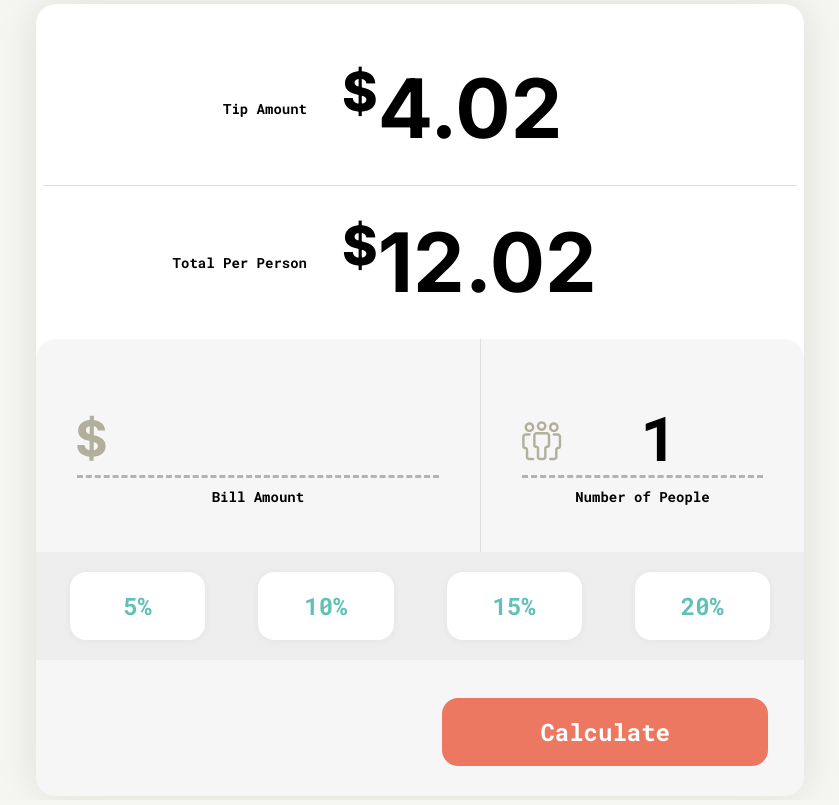
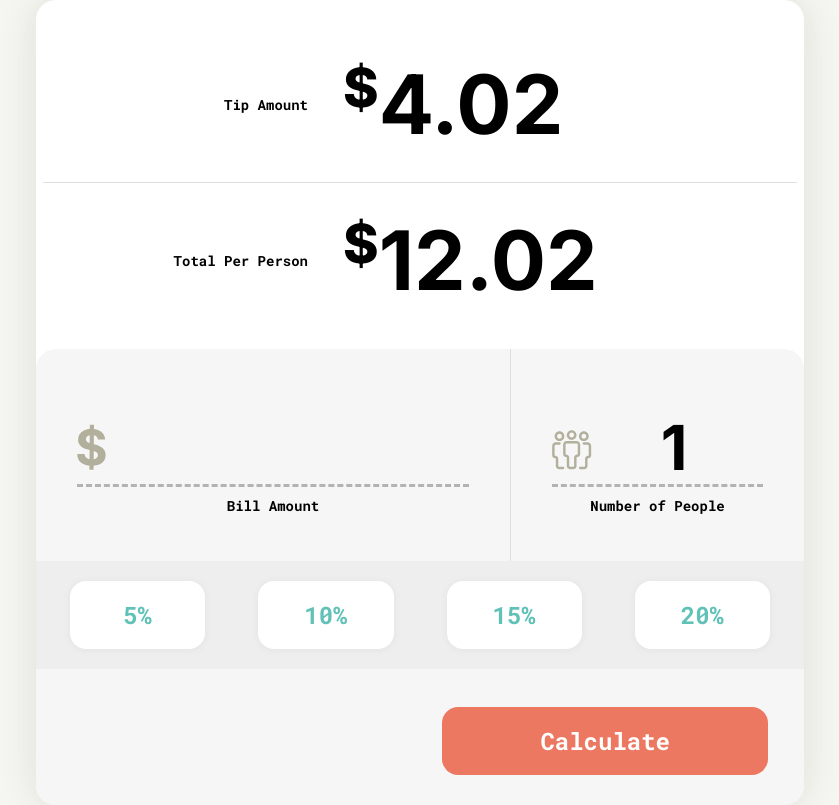
Before and after one commit to peter-hinch/advent-of-css-2022-day-07-tip-calculator, a website: page index.html in a window 1280 px wide. Shown: the whole page, without its empty margins (220-1059 px from the left). Drawn offline with nearby package versions, Linux system fonts and the light colour scheme.

Commit message:
Fine adjustments to padding and margin.

```diff
--- a/index.html
+++ b/index.html
@@ -12,12 +12,12 @@
     <main>
       <section id="calculator">
         <div class="calculator__output">
-          <div class="output__item output__tip-amount">
+          <div class="output__item output__tip">
             <span class="output__label">Tip Amount</span>
             <span class="output__currency-symbol">$</span>
             <span class="output__value">4.02</span>
           </div>
-          <div class="output__item output__total-per-person">
+          <div class="output__item output__total">
             <span class="output__label">Total Per Person</span>
             <span class="output__currency-symbol">$</span>
             <span class="output__value">12.02</span>
--- a/styles.css
+++ b/styles.css
@@ -36,14 +36,14 @@ input[type='number'] {
 }
 
 section#calculator .calculator__output {
-  margin: 0 7px;
+  margin: 0 7px 11px;
 }
 
 section#calculator .calculator__output .output__item {
   display: flex;
   flex-direction: row;
   align-items: center;
-  padding: 27px;
+  padding: 28px;
 }
 
 section#calculator .calculator__output .output__item .output__label {
@@ -51,7 +51,7 @@ section#calculator .calculator__output .output__item .output__label {
   text-align: end;
 }
 
-section#calculator .calculator__output .output__tip-amount {
+section#calculator .calculator__output .output__tip {
   padding-top: 55px;
   border-bottom: 1px solid #dedede;
 }
@@ -77,17 +77,16 @@ section#calculator .calculator__input {
   display: flex;
   flex-direction: row;
   align-items: flex-end;
-
   background: #f6f6f6;
   border-radius: 20px 20px 0 0;
 }
 
 section#calculator .calculator__input .input__total {
-  width: 60%;
+  width: 65%;
 }
 
 section#calculator .calculator__input .input__pax {
-  width: 40%;
+  width: 35%;
 }
 
 section#calculator .calculator__input .input__form-element {
@@ -99,6 +98,7 @@ section#calculator .calculator__input .input__form-element {
 
 section#calculator .calculator__input .input__form-element input {
   width: calc(100% - 70px);
+  font-family: 'Inter', sans-serif;
   font-size: 62px;
   text-align: center;
   background: transparent;
@@ -137,7 +137,8 @@ section#calculator .calculator__tip-select input[type='radio'] {
   background: #ffffff;
   border-radius: 16px;
   box-shadow: 0px 1px 8px rgba(0, 0, 0, 0.05);
-  transition: all 0.5s;
+  transition: color 0.5s;
+  transition: background 0.5s;
   cursor: pointer;
 }
 
```
